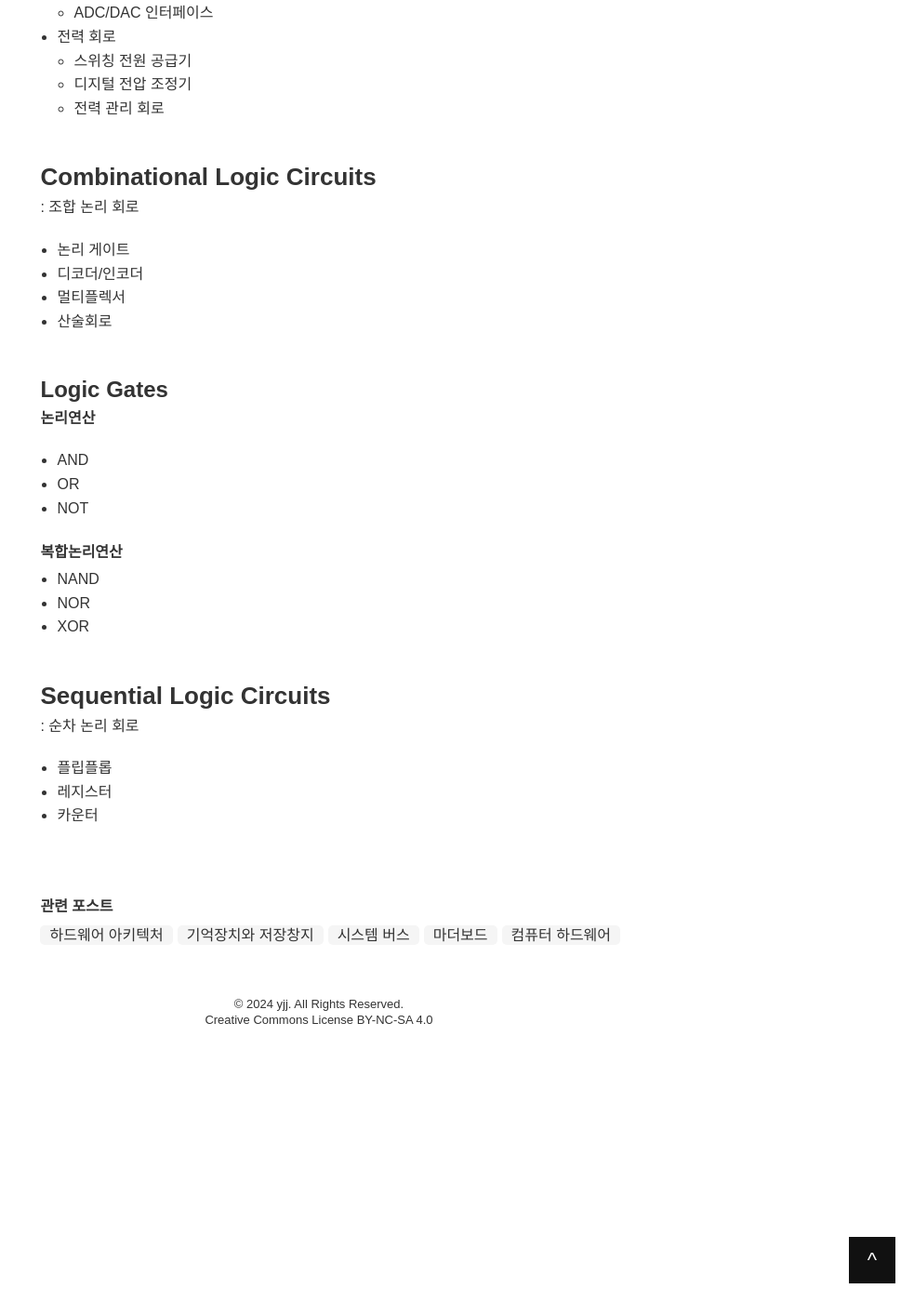
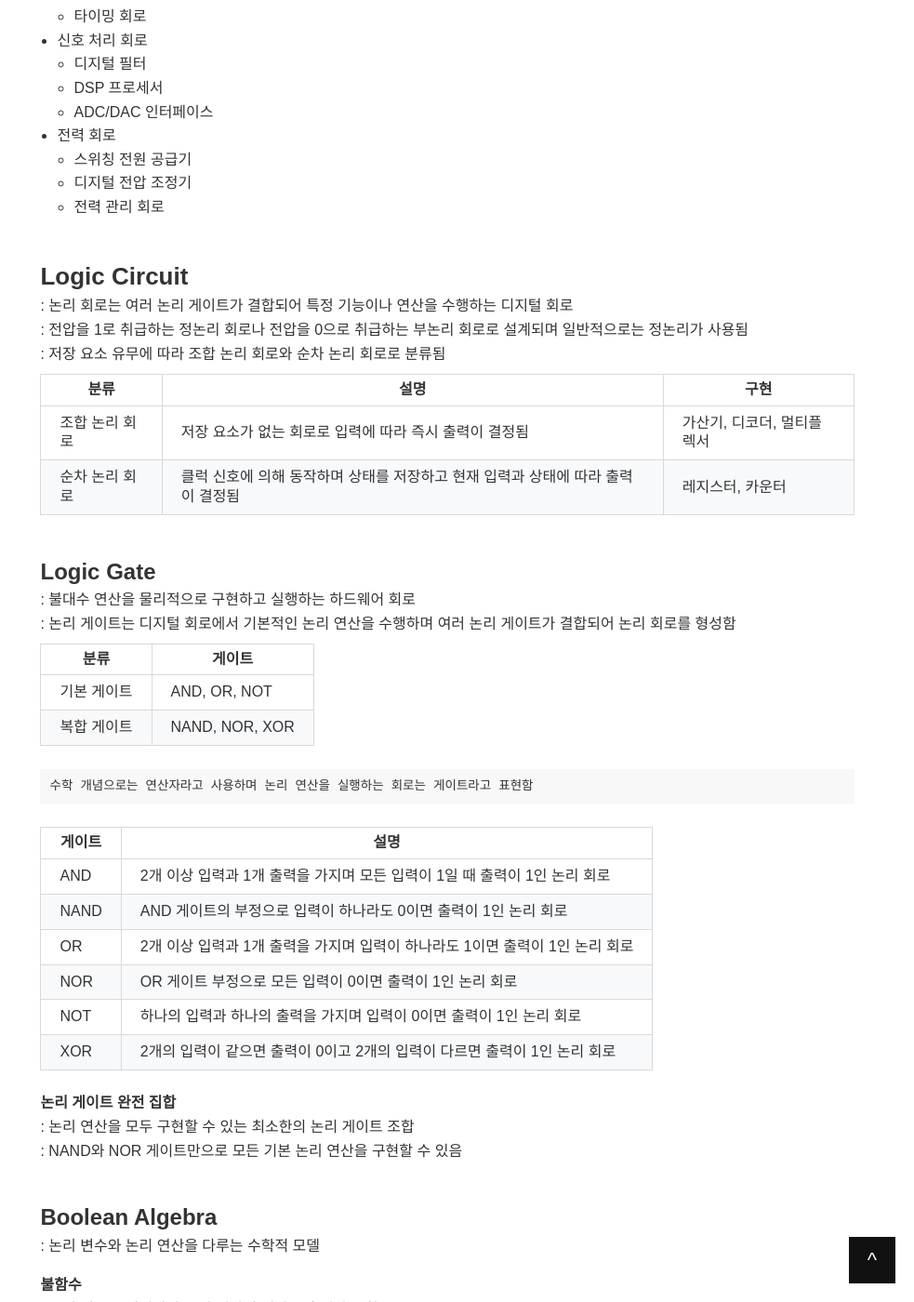
Before and after one commit to 100Page/1000page.github.io, a Jekyll site: the page built from _doc/computer/hardware/electronic-circuits.md, in a window 1280 px wide and 1400 px high, scrolled down 1108 px. Shown: the whole window at 93% size, without its empty margins (297-1280 px from the left). Built offline with Jekyll 4.4.1, drawn with Linux system fonts in a browser that asks for light colours; some of the changed text lies outside the part shown.

Commit message:
hardware

````diff
--- a/_doc/computer/hardware/electronic-circuits.md
+++ b/_doc/computer/hardware/electronic-circuits.md
@@ -10,13 +10,14 @@ keywords:
 - 전자 회로
 - 디지털 회로
 tags:
-- hardware
+- computer
 created_time: 2024-09-15 07:31
-modified_time: 2024-10-22 14:59
+modified_time: 2024-11-12 22:05
 ---
 
 # Electronic Circuits
-: 회로의 한 종류로 전자 소자를 사용해 전기 신호를 생성하고 전달하는 시스템
+: 회로의 한 종류로 전자 소자를 사용해 전기 신호를 생성하고 처리 및 전달하는 시스템
+: 전기적 특성을 이용하는 오디오, 비디오, 데이터 통신 등에 사용됨
 
 **분류**
 - 아날로그 회로 : 연속적인 전압 신호 처리
@@ -40,11 +41,14 @@ modified_time: 2024-10-22 14:59
 
 
 ## Digital Circuits
+: 저항, 트랜지스터, 다이오드, 커패시터, 집적 회로 등으로 구성된 하드웨어
+: 컴퓨터를 구성하는 기본 회로로 모든 연산과 데이터 처리는 디지털 회로를 통해 이루어짐
+: 디지털 회로는 전압(신호)을 0과 1의 상태로 나누어 처리함
 
 **분류**
-- 논리 회로
-  - [조합 논리 회로](#combinational-logic-circuits) : 저장 요소가 없음
-  - [순차 논리 회로](#sequential-logic-circuits) : 저장 요소가 있음
+- [논리 회로](#logic-circuit)
+  - [조합 논리 회로](#combinational-logic-circuit) : 저장 요소가 없음
+  - [순차 논리 회로](#sequential-logic-circuit) : 저장 요소가 있음
 - 메모리 회로
   - RAM
   - ROM
@@ -62,33 +66,65 @@ modified_time: 2024-10-22 14:59
 
 
 
-### Combinational Logic Circuits
-: 조합 논리 회로
+### Logic Circuit
+: 논리 회로는 여러 논리 게이트가 결합되어 특정 기능이나 연산을 수행하는 디지털 회로
+: 전압을 1로 취급하는 정논리 회로나 전압을 0으로 취급하는 부논리 회로로 설계되며 일반적으로는 정논리가 사용됨
+: 저장 요소 유무에 따라 조합 논리 회로와 순차 논리 회로로 분류됨
 
-- 논리 게이트
-- 디코더/인코더
-- 멀티플렉서
-- 산술회로
+분류 | 설명 | 구현
+---|---|---
+조합 논리 회로 | 저장 요소가 없는 회로로 입력에 따라 즉시 출력이 결정됨 | 가산기, 디코더, 멀티플렉서
+순차 논리 회로 | 클럭 신호에 의해 동작하며 상태를 저장하고 현재 입력과 상태에 따라 출력이 결정됨 | 레지스터, 카운터
 
 
 
-#### Logic Gates
+#### Logic Gate
+: 불대수 연산을 물리적으로 구현하고 실행하는 하드웨어 회로
+: 논리 게이트는 디지털 회로에서 기본적인 논리 연산을 수행하며 여러 논리 게이트가 결합되어 논리 회로를 형성함
 
-**논리연산**
-- AND
-- OR
-- NOT
+분류 | 게이트
+---|---
+기본 게이트 | AND, OR, NOT
+복합 게이트 | NAND, NOR, XOR
 
-**복합논리연산**
-- NAND
-- NOR
-- XOR
+```
+수학 개념으로는 연산자라고 사용하며 논리 연산을 실행하는 회로는 게이트라고 표현함
+```
+
+게이트 | 설명
+---|---
+AND  | 2개 이상 입력과 1개 출력을 가지며 모든 입력이 1일 때 출력이 1인 논리 회로
+NAND | AND 게이트의 부정으로 입력이 하나라도 0이면 출력이 1인 논리 회로
+OR   | 2개 이상 입력과 1개 출력을 가지며 입력이 하나라도 1이면 출력이 1인 논리 회로
+NOR  | OR 게이트 부정으로 모든 입력이 0이면 출력이 1인 논리 회로
+NOT  | 하나의 입력과 하나의 출력을 가지며 입력이 0이면 출력이 1인 논리 회로
+XOR  | 2개의 입력이 같으면 출력이 0이고 2개의 입력이 다르면 출력이 1인 논리 회로
+
+
+**논리 게이트 완전 집합**
+: 논리 연산을 모두 구현할 수 있는 최소한의 논리 게이트 조합
+: NAND와 NOR 게이트만으로 모든 기본 논리 연산을 구현할 수 있음
 
 
 
-### Sequential Logic Circuits
-: 순차 논리 회로
+#### Boolean Algebra
+: 논리 변수와 논리 연산을 다루는 수학적 모델
 
-- 플립플롭
-- 레지스터
-- 카운터
+**불함수**
+: 논리 변수를 입력받아 논리 연산의 결과를 출력하는 함수
+: 불변수, 불연산자, 괄호, 등호, 최소항, 최대항으로 표현됨
+: 불함수는 논리 회로도로 표현되며 이를 기반으로 실제 논리 회로를 설계하고 구현함
+
+```
+F = XY + XYZ
+```
+
+
+**불함수 간소화**
+: 불함수를 간소화하면 논리 회로 설계시 논리 게이트 수를 줄여 비용을 최소화할 수 있음
+: 불대수 법칙과 다양한 간소화 방법을 사용해 중복되거나 불필요한 항들을 제거함
+
+방법 | 설명
+---|---
+불대수 법칙 | 결합법칙, 분배법칙, 드모르간 법칙 등 약 20개 불대수 법칙을 사용해 간소화
+카르노 맵 | 카르노 맵을 통해 최소항이나 최대항으로 표현해 간소화
````
Also changed, not shown: other parts of _doc/computer/hardware/electronic-circuits.md (+1 -1 lines).
